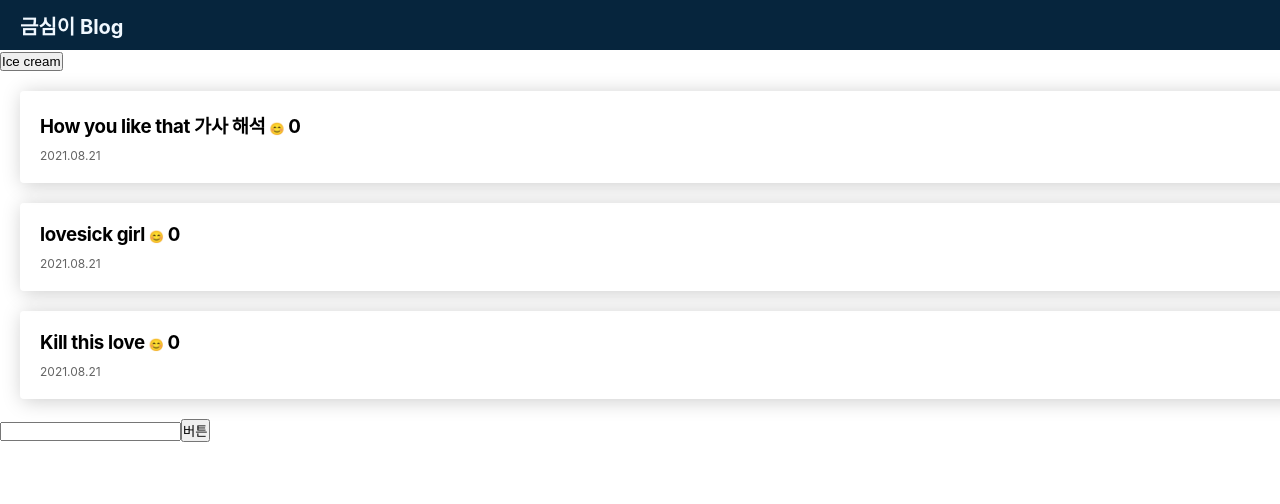
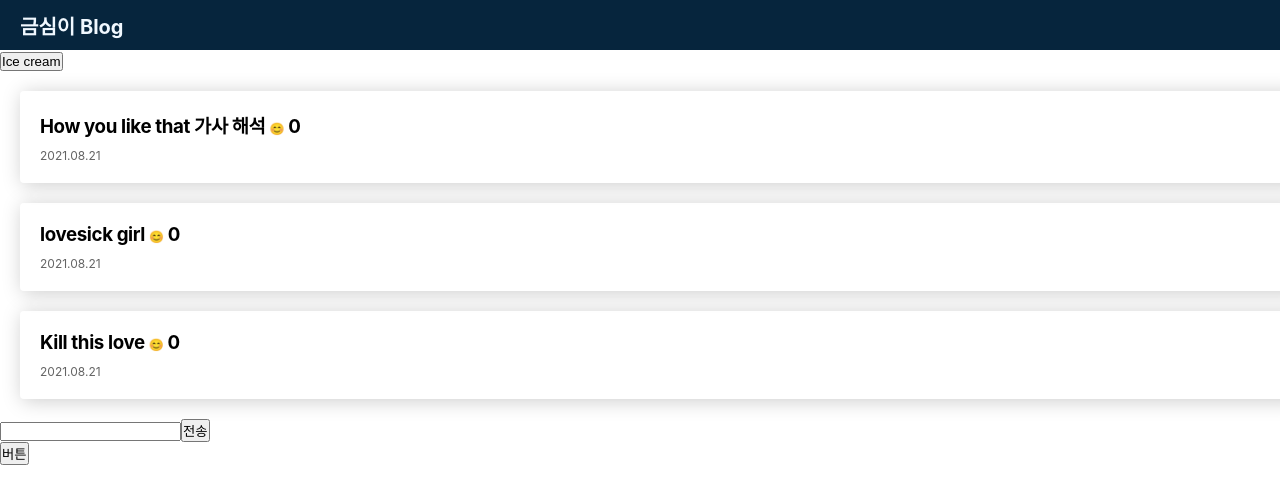
Before and after one commit to simigeum/blog, a React (Create React App) app: page / in a window 1280 px wide. Shown: the top 504 px of the page. Built offline with nearby package versions, Linux system fonts and the light colour scheme.

Commit message:
🎯 Implement post publication function

```diff
--- a/src/App.js
+++ b/src/App.js
@@ -15,6 +15,12 @@ function postNameChange (){
   newArray[0] = 'Ice cream 가사 해석';
   newArray.sort();
   postNamefunction( newArray );
+}
+
+function postNameAdd (){
+  var arrayCopy = [...postName];
+  arrayCopy.unshift(input);
+  postNamefunction( arrayCopy );
 }
 
 function postList(){
@@ -52,8 +58,13 @@ function postList(){
 
 
 
-      {input}
-      <input onChange={ (e) => { inputFunction(e.target.value) } }></input>
+      <div>
+        <input onChange={ (e) => { inputFunction(e.target.value) } }></input>
+        <button onClick={ postNameAdd }>전송</button>
+      </div>
+
+      {/* {input}
+      <input onChange={ (e) => { inputFunction(e.target.value) } }></input> */}
 
 
 
```
